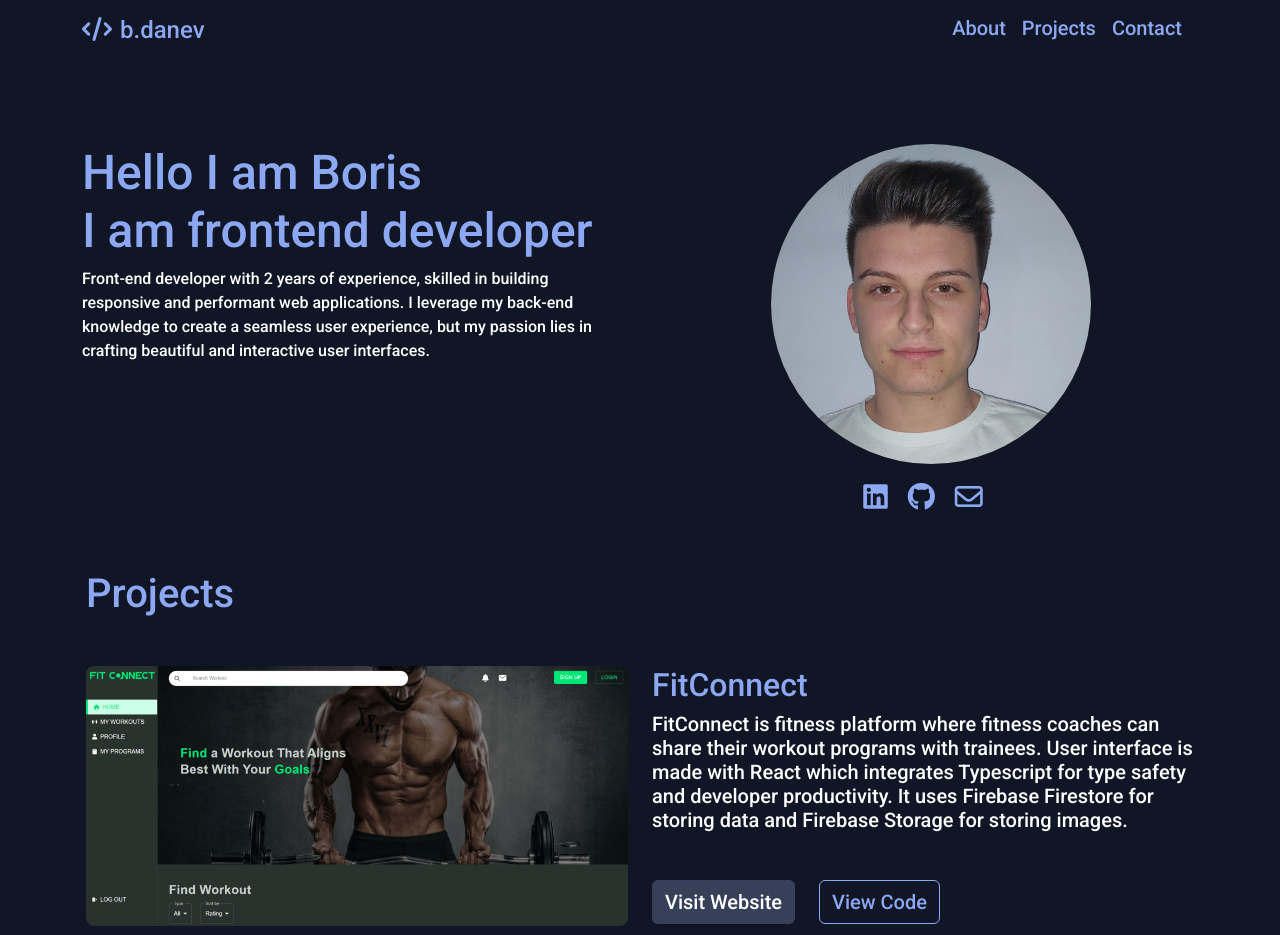
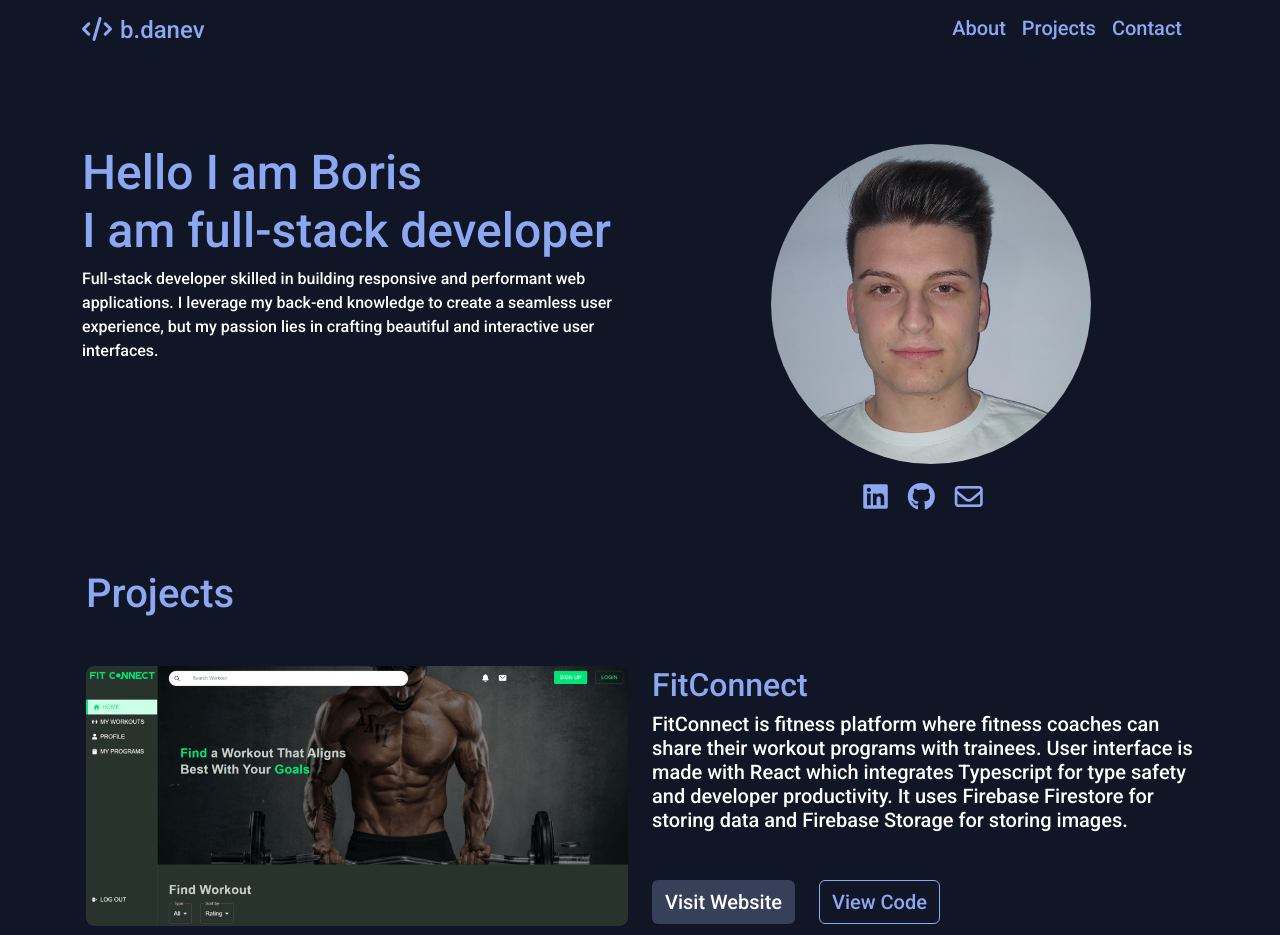
Before and after one commit to borisdanev/bdanev-portfolio, a website built with Vite: page index.html in a window 1280 px wide. Shown: the top 935 px of the page. Built offline with nearby package versions, Linux system fonts and the light colour scheme.

Commit message:
Changed design in the hero section

```diff
--- a/index.html
+++ b/index.html
@@ -12,7 +12,7 @@
     <link rel="stylesheet" href="styles/style.css" />
     <link rel="stylesheet" href="styles/animations.css" />
     <script type="module" src="script.js"></script>
-    <title>Boris Danev | Frontend web developer</title>
+    <title>Boris Danev | Full Stack Web Developer</title>
   </head>
   <body>
     <nav class="nav-bar p-3 px-0 px-md-3 position-fixed start-0 end-0">
@@ -37,10 +37,10 @@
           <div class="col-md-6 blurry animated">
             <p class="h1 primary-color">
               Hello I am Boris <br />
-              I am frontend developer
+              I am full-stack developer
             </p>
             <p class="text-white">
-              Front-end developer with 2 years of experience, skilled in building responsive and performant web applications. I leverage my back-end knowledge to create a seamless user experience, but my passion lies in crafting beautiful and interactive user interfaces.
+              Full-stack developer skilled in building responsive and performant web applications. I leverage my back-end knowledge to create a seamless user experience, but my passion lies in crafting beautiful and interactive user interfaces.
             </p>
           </div>
           <div class="col-md-6 d-flex flex-column align-items-center">
```
